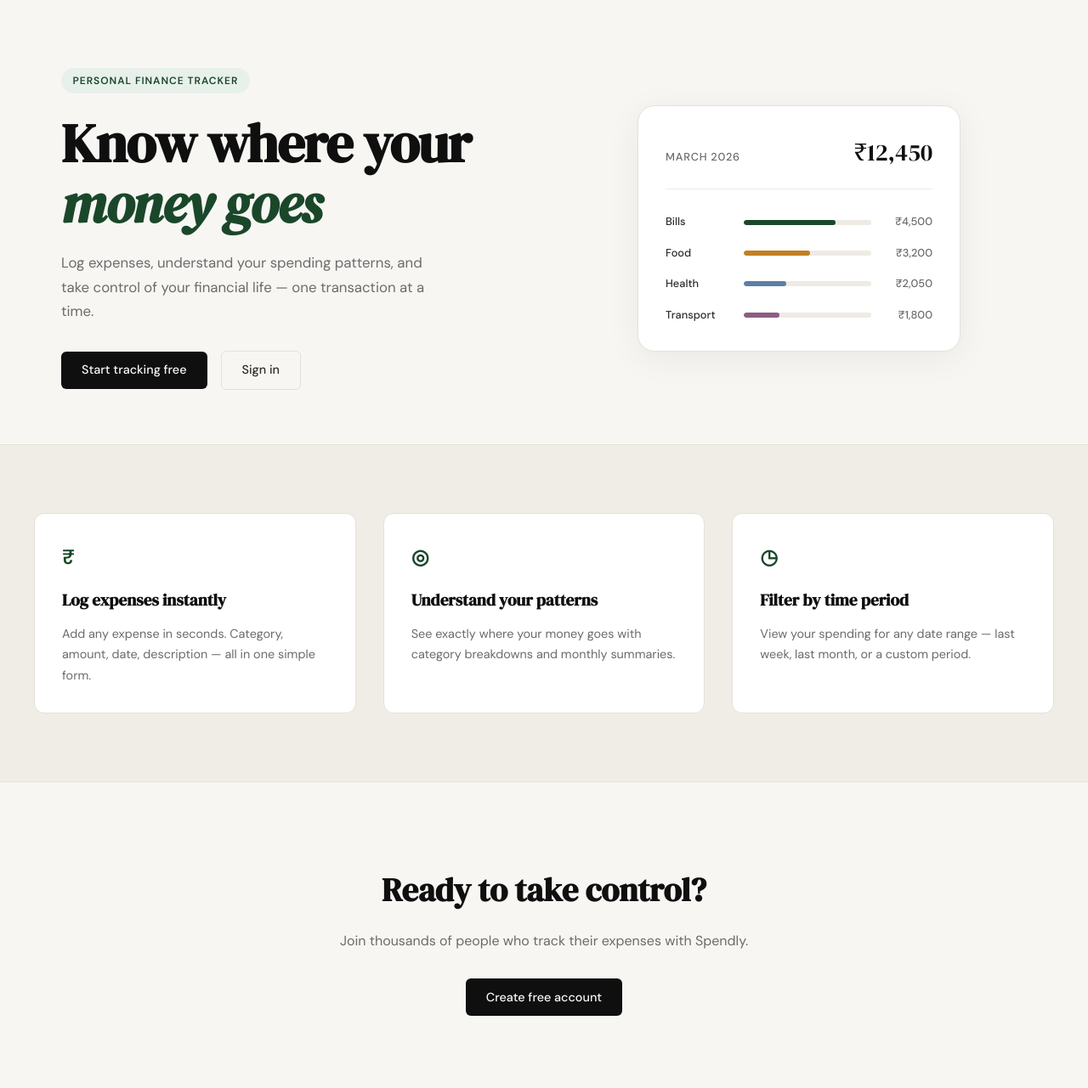
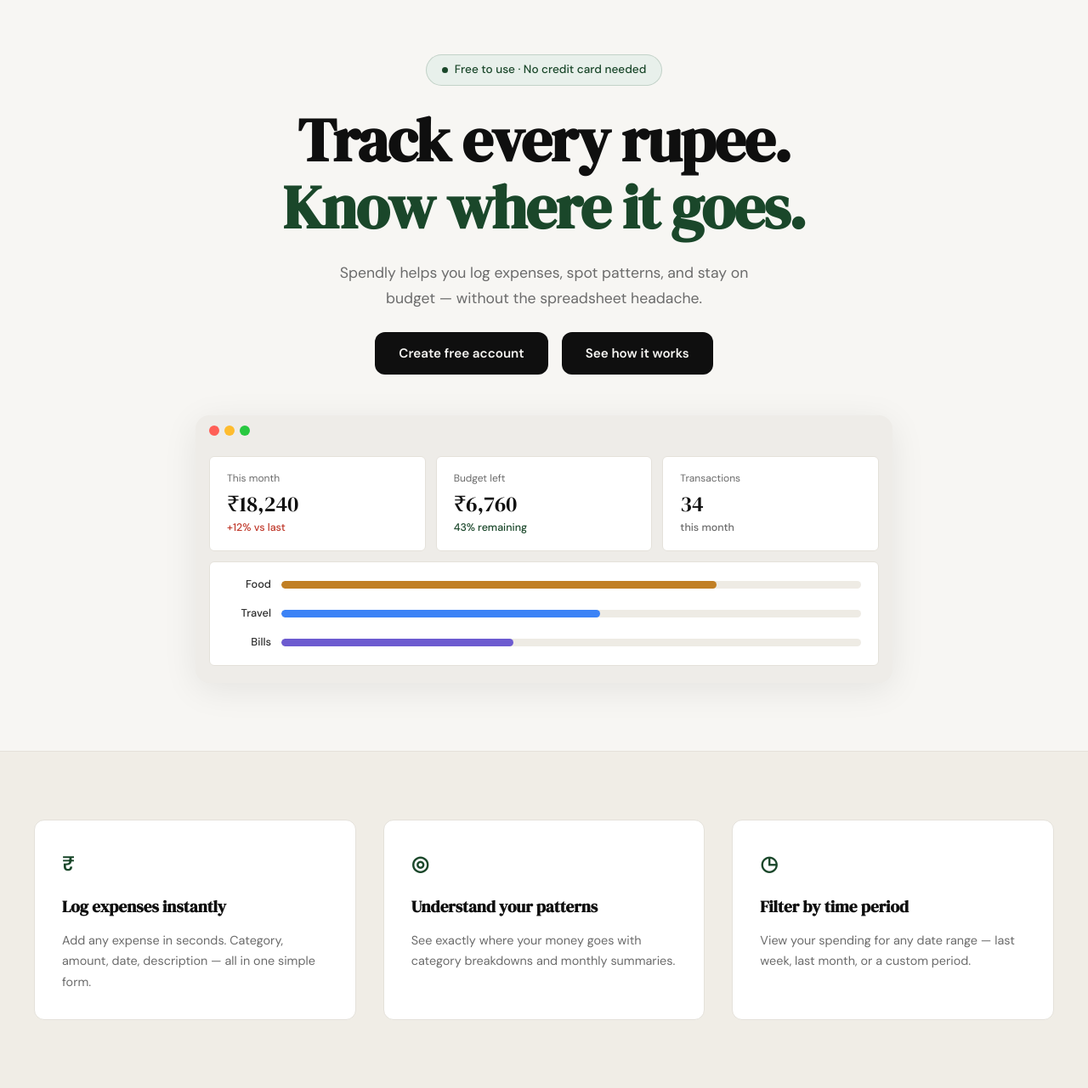
Before and after one commit to rishswish/spendly, a Flask app: page / in a window 1280 px wide. Shown: the part 61-1342 px from the top of the page at 85% size. Run offline with Flask 3, Linux system fonts and the light colour scheme.

Commit message:
landing: redesign hero section to match mockup

```diff
--- a/file.txt
+++ b/file.txt
@@ -39,7 +39,7 @@ Match the style of terms.html.
 footer link href from "#" to "/privacy".
 4. Make sure the appearance looks like the website's theme
 
-git commit -m "landing: add privacy policy page and route”
+git commit -m "landing: add privacy policy page and route"
 
 I've attached a screenshot of the updated Spendly hero section design.
 
--- /dev/null
+++ b/static/css/landing.css
@@ -0,0 +1,210 @@
+/* ------------------------------------------------------------------ */
+/* Hero override for landing page                                      */
+/* ------------------------------------------------------------------ */
+
+.hero {
+    display: flex;
+    flex-direction: column;
+    align-items: center;
+    text-align: center;
+    padding: 4rem 2rem 5rem;
+    max-width: 900px;
+    margin: 0 auto;
+    gap: 3rem;
+    grid-template-columns: unset;
+}
+
+.hero-content {
+    display: flex;
+    flex-direction: column;
+    align-items: center;
+    gap: 1.5rem;
+}
+
+/* Pill badge */
+
+.hero-pill {
+    display: inline-flex;
+    align-items: center;
+    gap: 0.5rem;
+    background: var(--accent-light);
+    color: var(--accent);
+    border: 1px solid rgba(26, 71, 42, 0.18);
+    padding: 0.4rem 1.1rem;
+    border-radius: 999px;
+    font-size: 0.85rem;
+    font-weight: 500;
+}
+
+.hero-pill-dot {
+    width: 7px;
+    height: 7px;
+    border-radius: 50%;
+    background: var(--accent);
+    flex-shrink: 0;
+}
+
+/* Heading */
+
+.hero-heading {
+    font-family: var(--font-display);
+    font-size: clamp(2.75rem, 6vw, 4.5rem);
+    line-height: 1.1;
+    color: var(--ink);
+    letter-spacing: -0.02em;
+}
+
+.hero-heading-accent {
+    display: block;
+    color: var(--accent);
+}
+
+/* Subtitle */
+
+.hero-sub {
+    font-size: 1.1rem;
+    color: var(--ink-muted);
+    line-height: 1.7;
+    max-width: 540px;
+}
+
+/* Buttons */
+
+.hero-buttons {
+    display: flex;
+    gap: 1rem;
+    flex-wrap: wrap;
+    justify-content: center;
+}
+
+.btn-hero {
+    display: inline-block;
+    background: var(--ink);
+    color: var(--paper);
+    padding: 0.8rem 1.75rem;
+    border-radius: var(--radius-md);
+    font-weight: 600;
+    font-size: 0.95rem;
+    transition: background 0.2s;
+}
+
+.btn-hero:hover { background: var(--accent); }
+
+/* ------------------------------------------------------------------ */
+/* Mock browser card                                                   */
+/* ------------------------------------------------------------------ */
+
+.mock-browser {
+    width: 100%;
+    max-width: 820px;
+    background: #eeece8;
+    border-radius: 16px;
+    box-shadow: 0 8px 40px rgba(0, 0, 0, 0.08);
+    overflow: hidden;
+}
+
+.mock-browser-bar {
+    display: flex;
+    align-items: center;
+    gap: 6px;
+    padding: 12px 16px;
+}
+
+.mock-dot {
+    width: 12px;
+    height: 12px;
+    border-radius: 50%;
+}
+
+.mock-dot-red    { background: #ff5f57; }
+.mock-dot-yellow { background: #febc2e; }
+.mock-dot-green  { background: #28c840; }
+
+.mock-browser-body {
+    padding: 0.75rem 1rem 1.25rem;
+    display: flex;
+    flex-direction: column;
+    gap: 0.75rem;
+}
+
+/* Stat cards */
+
+.mock-stats {
+    display: grid;
+    grid-template-columns: repeat(3, 1fr);
+    gap: 0.75rem;
+}
+
+.mock-stat-card {
+    background: var(--paper-card);
+    border: 1px solid var(--border);
+    border-radius: var(--radius-sm);
+    padding: 1rem 1.25rem;
+    text-align: left;
+}
+
+.mock-stat-label {
+    font-size: 0.75rem;
+    color: var(--ink-muted);
+    margin-bottom: 0.3rem;
+}
+
+.mock-stat-value {
+    font-family: var(--font-display);
+    font-size: 1.6rem;
+    color: var(--ink);
+    line-height: 1.2;
+    margin-bottom: 0.25rem;
+}
+
+.mock-stat-sub   { font-size: 0.78rem; font-weight: 500; }
+.mock-stat-danger  { color: var(--danger); }
+.mock-stat-success { color: var(--accent); }
+.mock-stat-muted   { color: var(--ink-muted); }
+
+/* Category bars */
+
+.mock-bars-new {
+    display: flex;
+    flex-direction: column;
+    gap: 0.85rem;
+    background: var(--paper-card);
+    border: 1px solid var(--border);
+    border-radius: var(--radius-sm);
+    padding: 1rem 1.25rem;
+}
+
+.mock-bar-row-new {
+    display: grid;
+    grid-template-columns: 52px 1fr;
+    align-items: center;
+    gap: 0.75rem;
+}
+
+.mock-bar-label {
+    font-size: 0.8rem;
+    color: var(--ink-soft);
+    font-weight: 500;
+    text-align: right;
+}
+
+.mock-bar-track-new {
+    height: 9px;
+    background: var(--border-soft);
+    border-radius: 999px;
+    overflow: hidden;
+}
+
+.mock-bar-fill   { height: 100%; border-radius: 999px; }
+.mock-bar-amber  { background: #c17f24; }
+.mock-bar-blue   { background: #3b82f6; }
+.mock-bar-purple { background: #6d5bd0; }
+
+/* ------------------------------------------------------------------ */
+/* Responsive                                                          */
+/* ------------------------------------------------------------------ */
+
+@media (max-width: 600px) {
+    .mock-stats { grid-template-columns: 1fr; }
+    .hero-heading { font-size: 2.5rem; }
+}
--- a/templates/landing.html
+++ b/templates/landing.html
@@ -2,59 +2,73 @@
 
 {% block title %}Spendly — Track Every Rupee{% endblock %}
 
+{% block head %}
+<link rel="stylesheet" href="{{ url_for('static', filename='css/landing.css') }}">
+{% endblock %}
+
 {% block content %}
 
 <section class="hero">
-    <div class="hero-inner">
-        <div class="hero-badge">Personal Finance Tracker</div>
-        <h1 class="hero-title">
-            Know where your<br>
-            <em>money goes</em>
+    <div class="hero-content">
+        <div class="hero-pill">
+            <span class="hero-pill-dot"></span>
+            Free to use · No credit card needed
+        </div>
+        <h1 class="hero-heading">
+            Track every rupee.<br>
+            <span class="hero-heading-accent">Know where it goes.</span>
         </h1>
-        <p class="hero-subtitle">
-            Log expenses, understand your spending patterns,
-            and take control of your financial life —
-            one transaction at a time.
+        <p class="hero-sub">
+            Spendly helps you log expenses, spot patterns, and stay
+            on budget — without the spreadsheet headache.
         </p>
-        <div class="hero-actions">
-            <a href="{{ url_for('register') }}" class="btn-primary">Start tracking free</a>
-            <a href="{{ url_for('login') }}" class="btn-ghost">Sign in</a>
+        <div class="hero-buttons">
+            <a href="{{ url_for('register') }}" class="btn-hero">Create free account</a>
+            <a href="#" class="btn-hero">See how it works</a>
         </div>
     </div>
-    <div class="hero-visual">
-        <div class="mock-card">
-            <div class="mock-card-header">
-                <span class="mock-label">March 2026</span>
-                <span class="mock-total">₹12,450</span>
+    <div class="mock-browser">
+        <div class="mock-browser-bar">
+            <span class="mock-dot mock-dot-red"></span>
+            <span class="mock-dot mock-dot-yellow"></span>
+            <span class="mock-dot mock-dot-green"></span>
+        </div>
+        <div class="mock-browser-body">
+            <div class="mock-stats">
+                <div class="mock-stat-card">
+                    <div class="mock-stat-label">This month</div>
+                    <div class="mock-stat-value">₹18,240</div>
+                    <div class="mock-stat-sub mock-stat-danger">+12% vs last</div>
+                </div>
+                <div class="mock-stat-card">
+                    <div class="mock-stat-label">Budget left</div>
+                    <div class="mock-stat-value">₹6,760</div>
+                    <div class="mock-stat-sub mock-stat-success">43% remaining</div>
+                </div>
+                <div class="mock-stat-card">
+                    <div class="mock-stat-label">Transactions</div>
+                    <div class="mock-stat-value">34</div>
+                    <div class="mock-stat-sub mock-stat-muted">this month</div>
+                </div>
             </div>
-            <div class="mock-bars">
-                <div class="mock-bar-row">
-                    <span class="mock-cat">Bills</span>
-                    <div class="mock-bar-track">
-                        <div class="mock-bar" style="width: 72%"></div>
+            <div class="mock-bars-new">
+                <div class="mock-bar-row-new">
+                    <span class="mock-bar-label">Food</span>
+                    <div class="mock-bar-track-new">
+                        <div class="mock-bar-fill mock-bar-amber" style="width: 75%"></div>
                     </div>
-                    <span class="mock-amt">₹4,500</span>
                 </div>
-                <div class="mock-bar-row">
-                    <span class="mock-cat">Food</span>
-                    <div class="mock-bar-track">
-                        <div class="mock-bar mock-bar-2" style="width: 52%"></div>
+                <div class="mock-bar-row-new">
+                    <span class="mock-bar-label">Travel</span>
+                    <div class="mock-bar-track-new">
+                        <div class="mock-bar-fill mock-bar-blue" style="width: 55%"></div>
                     </div>
-                    <span class="mock-amt">₹3,200</span>
                 </div>
-                <div class="mock-bar-row">
-                    <span class="mock-cat">Health</span>
-                    <div class="mock-bar-track">
-                        <div class="mock-bar mock-bar-3" style="width: 33%"></div>
+                <div class="mock-bar-row-new">
+                    <span class="mock-bar-label">Bills</span>
+                    <div class="mock-bar-track-new">
+                        <div class="mock-bar-fill mock-bar-purple" style="width: 40%"></div>
                     </div>
-                    <span class="mock-amt">₹2,050</span>
-                </div>
-                <div class="mock-bar-row">
-                    <span class="mock-cat">Transport</span>
-                    <div class="mock-bar-track">
-                        <div class="mock-bar mock-bar-4" style="width: 28%"></div>
-                    </div>
-                    <span class="mock-amt">₹1,800</span>
                 </div>
             </div>
         </div>
```
